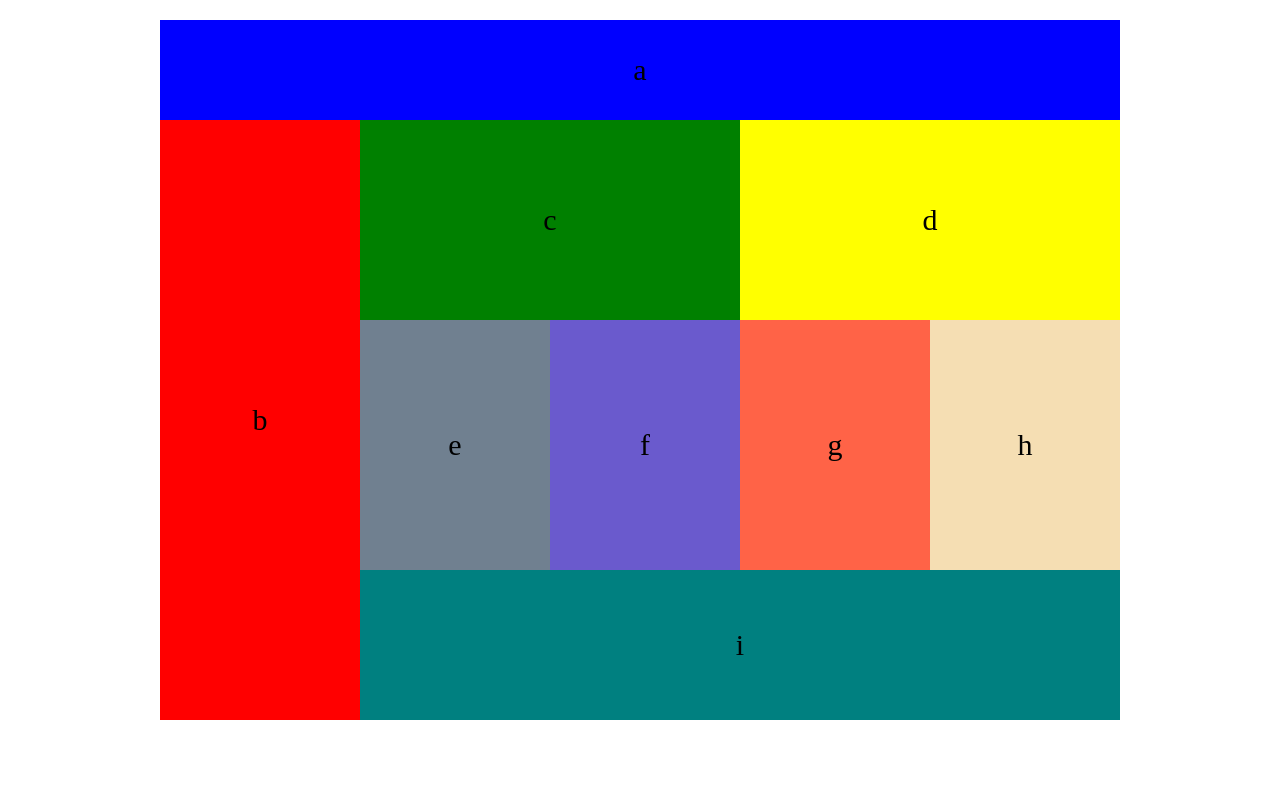
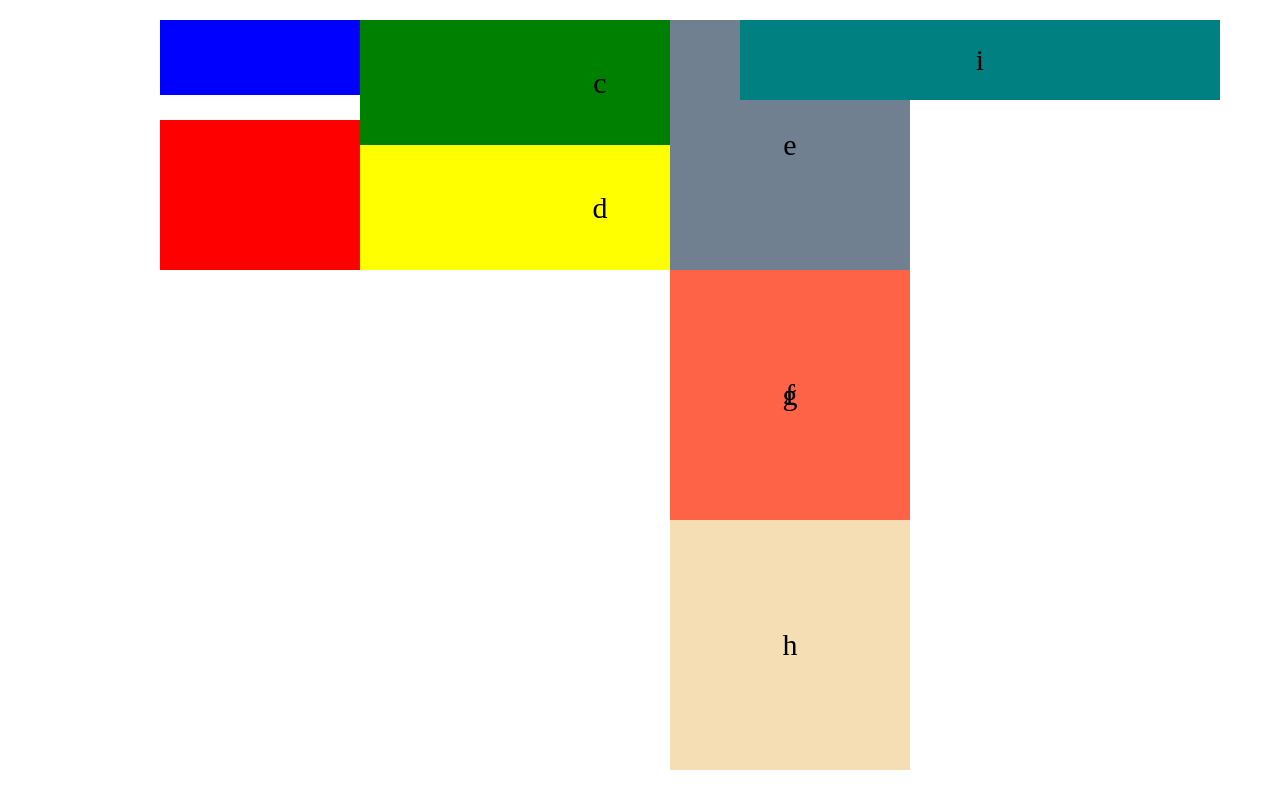
Before and after one commit to eugenemonnier/lab-01, a plain HTML site: page index.html in a window 1280 px wide. Drawn offline with nearby package versions, Linux system fonts and the light colour scheme.

Commit message:
starting grids

```diff
--- a/css/layout.css
+++ b/css/layout.css
@@ -1,4 +1,12 @@
+body {
+  display: grid;
+  grid-template-columns: 200px 190px 190px 190px 190px;
+  grid-template-rows: 100px 200px 250px 150px;
+}
+
 header {
+  grid-row: 1;
+  grid-column: 1 5;
   width: 480px;
   height: 75px;
   line-height: 75px;
@@ -7,15 +15,24 @@ aside {
   width: 480px;
   height: 150px;
   line-height: 150px;
+  grid-column-start: 1;
+  grid-row-start: 2;
+  grid-row-end: 4;
 }
 main div{
-  float: left;
   width: 480px;
   height: 125px;
   line-height: 125px;
 }
-article {
-  clear: both;
+#box3 {
+  grid-row: 2;
+  grid-column-start: 2;
+  grid-column-end: 3;
+}
+#box4 {
+  grid-row: 2;
+  grid-column-start: 2;
+  grid-column-end: 3;
 }
 article div {
   width: 480px;
@@ -24,7 +41,6 @@ article div {
 }
 article div div {
   display: block;
-  float: left;
   width: 240px;
   height: 250px;
   line-height: 250px;
@@ -36,25 +52,22 @@ footer {
   line-height: 80px;
 }
 
-@media screen and (min-width: 481px) {
-  header {
+/* @media screen and (min-width: 481px) { */
+  /* header {
     width: 960px;
     height: 100px;
     line-height: 100px;
   }
   aside {
-    float: left;
     width: 200px;
     height: 600px;
     line-height: 600px;
   }
   main{
-    float: left;
     width: fit-content;
     height: fit-content;
   }
   main div{
-    float: left;
     width: 380px;
     height: 200px;
     line-height: 200px;
@@ -64,16 +77,13 @@ footer {
     clear: none;
     height: fit-content;
     width: fit-content;
-    float: left;
   }
   article div {
-    float: left;
     width: fit-content;
     height: fit-content;
   }
   article div div {
     display: block;
-    float: left;
     width: 190px;
     height: 250px;
     line-height: 250px;
@@ -84,4 +94,4 @@ footer {
     height: 150px;
     line-height: 150px;
   }
-}
+} */
```
